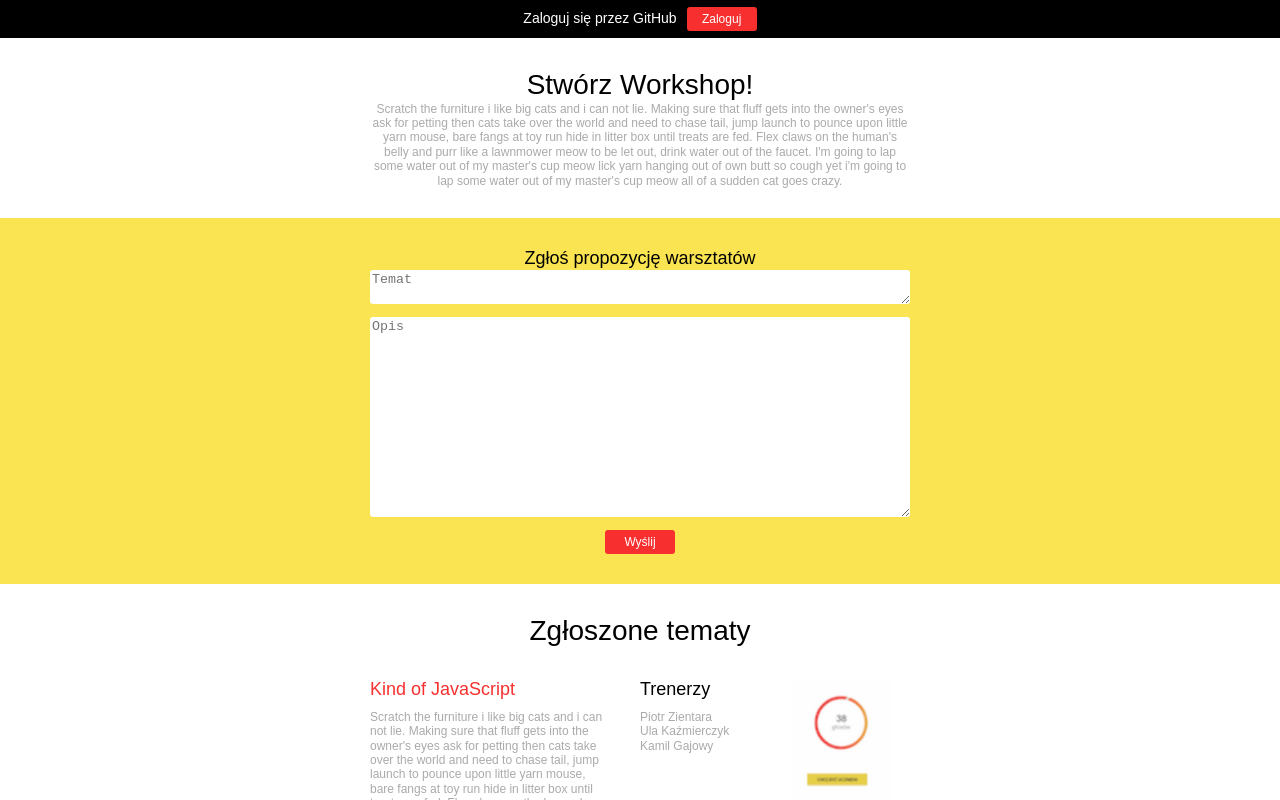
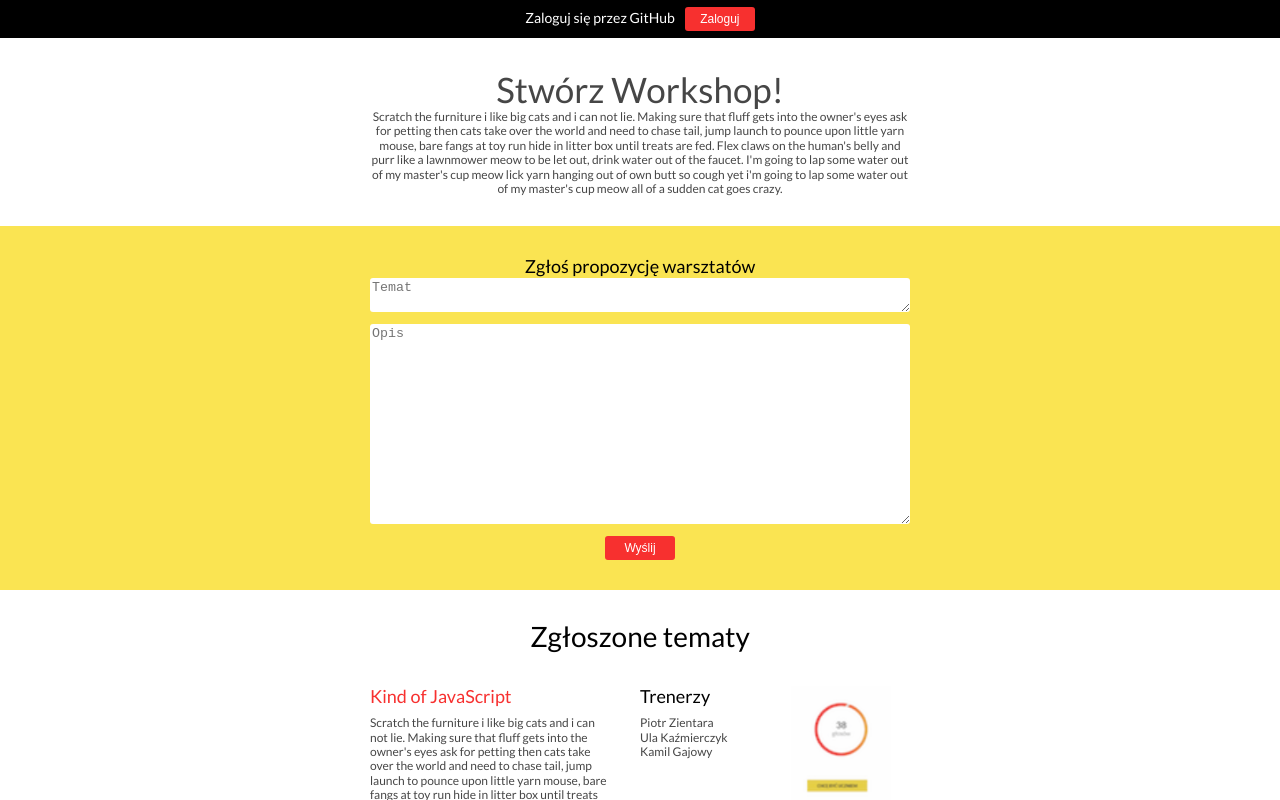
Before and after one commit to warsawjs/topics-manager, a React (Create React App) app: page / in a window 1280 px wide. Shown: the top 800 px of the page. Built offline with nearby package versions, Linux system fonts and the light colour scheme.

Commit message:
Add lato font in styled-components way (#9)

```diff
--- a/src/App.js
+++ b/src/App.js
@@ -1,5 +1,5 @@
 import React, { Component } from 'react';
-import styled from 'styled-components';
+import styled, { injectGlobal } from 'styled-components';
 import TopBar from './components/TopBar';
 import WorkshopForm from './components/WorkshopForm';
 import Header from './components/Header';
@@ -27,4 +27,13 @@
     }
 `;
 
+/* eslint no-unused-expressions: 0 */
+injectGlobal`
+  @import url('https://fonts.googleapis.com/css?family=Lato');
+
+  body {
+    font-family: 'Lato', Sans-Serif;
+  }
+`;
+
 export default App;
--- a/src/components/Header.js
+++ b/src/components/Header.js
@@ -7,7 +7,7 @@
     render() {
         return (
             <Section>
-                <Text type="primary">Stwórz Workshop!</Text>
+                <Text type='header'>Stwórz Workshop!</Text>
                 <Text>
                     Scratch the furniture i like big cats and i can not lie.
                     Making sure that fluff gets into the owner's eyes ask for
--- a/src/components/Text.js
+++ b/src/components/Text.js
@@ -29,7 +29,13 @@
     default: {
         fontSize: '12',
         color: Colors.grey
-    }
+    },
+    header: {
+        fontFamily: 'Lato sans-serif',
+        fontSize: '35',
+        fontWeight: 'bold',
+        color: '#464646'
+    },
 };
 
 const StyledText = styled.p`
--- a/src/styles/Colors.js
+++ b/src/styles/Colors.js
@@ -3,7 +3,7 @@
     black: '#000',
     red: '#F7302F',
     yellow: '#FAE452',
-    grey: '#aaa',
+    grey: '#464646',
 };
 
 export default Colors;
```
